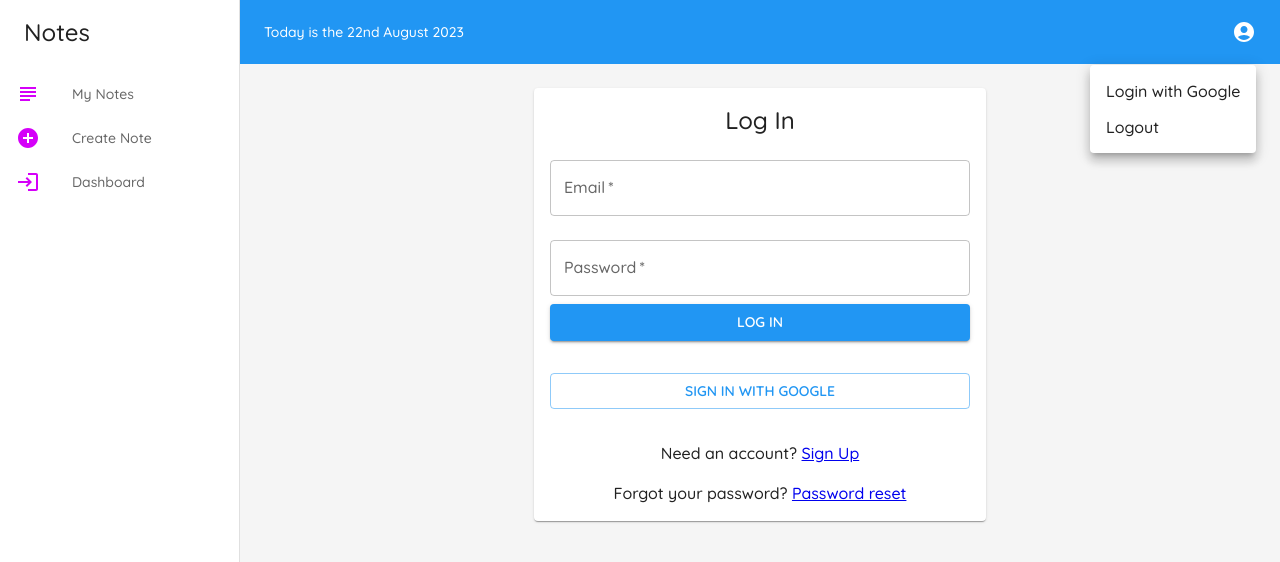
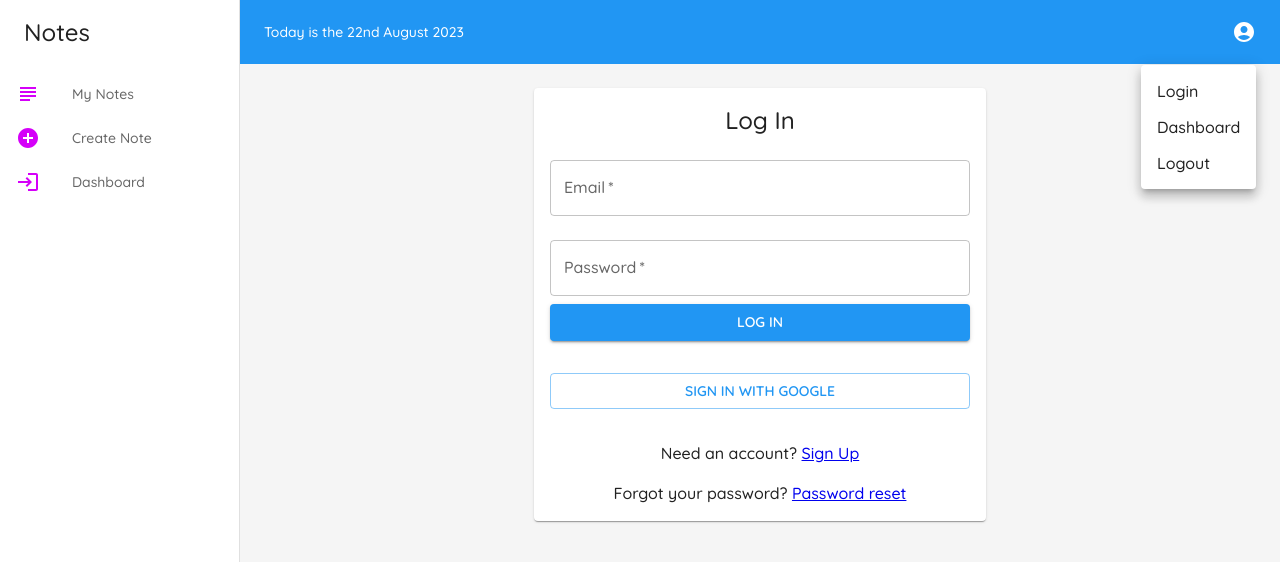
Before and after one commit to GrzegorzPacewicz/typenotes, a React (Vite) app: page /#/login in a window 1280 px wide. Both pictures are taken after a click on the button "User menu". Shown: the top 562 px of the page. Built offline with nearby package versions, Linux system fonts and the light colour scheme; no server answers.

Commit message:
Header changed. Added Dashboard. Removed login with google. Logout function changed to auth hook

```diff
--- a/src/components/Layout/Header.tsx
+++ b/src/components/Layout/Header.tsx
@@ -2,15 +2,15 @@ import React, { useState } from 'react';
 import { Box, IconButton, Menu, MenuItem, Tooltip, Typography } from "@mui/material";
 import { format } from "date-fns";
 import { AccountCircle } from "@mui/icons-material";
-import { signInWithPopup } from "firebase/auth";
-import { auth, GoogleProvider } from "../../config/firebase";
 import { useAuth } from "../../contexts/AuthContext";
 import { StyledDate } from "./styled";
+import { useNavigate } from "react-router-dom";
 
 const Header: React.FC = () => {
     const [anchorElUser, setAnchorElUser] = useState<null | HTMLElement>(null);
-    const { logout } = useAuth();
+    const {logout} = useAuth();
     const [error, setError] = useState("");
+    const navigate = useNavigate();
 
     const handleOpenUserMenu = (event: React.MouseEvent<HTMLElement>) => {
         setAnchorElUser(event.currentTarget);
@@ -20,40 +20,31 @@ const Header: React.FC = () => {
         setAnchorElUser(null);
     };
 
-    const loginWithGoogle = async () => {
-        handleCloseUserMenu();
+    async function handleLogout() {
+        setError("")
+
         try {
-            await signInWithPopup(auth, GoogleProvider);
-            window.location.reload();
+            await logout()
+            navigate("/login")
         } catch (error) {
-            console.error(error);
+            setError("Failed to log out")
         }
-    };
-
-    const logoutFromAccount = async () => {
-        handleCloseUserMenu();
-        try {
-            await logout();
-            window.location.reload();
-        } catch (error) {
-            setError( "Failed to log out");
-        }
-    };
+    }
 
     return (
-        <Box sx={{ width: '100%', display: 'flex', alignItems: 'center', justifyContent: 'space-around' }}>
-            <StyledDate variant="body2" sx={{ mr: 2 }}>
+        <Box sx={{width: '100%', display: 'flex', alignItems: 'center', justifyContent: 'space-around'}}>
+            <StyledDate variant="body2" sx={{mr: 2}}>
                 Today is the {format(new Date(), `do MMMM Y`)}
             </StyledDate>
 
-            <Box sx={{ flexGrow: 0 }}>
-                <Tooltip title="Open settings">
-                    <IconButton onClick={handleOpenUserMenu} sx={{ p: 0 }} color="inherit">
-                        <AccountCircle />
+            <Box sx={{flexGrow: 0}}>
+                <Tooltip title="User menu">
+                    <IconButton onClick={handleOpenUserMenu} sx={{p: 0}} color="inherit">
+                        <AccountCircle/>
                     </IconButton>
                 </Tooltip>
                 <Menu
-                    sx={{ mt: '45px' }}
+                    sx={{mt: '45px'}}
                     id="menu-appbar"
                     anchorEl={anchorElUser}
                     anchorOrigin={{
@@ -68,10 +59,13 @@ const Header: React.FC = () => {
                     open={Boolean(anchorElUser)}
                     onClose={handleCloseUserMenu}
                 >
-                    <MenuItem onClick={loginWithGoogle}>
-                        <Typography>Login with Google</Typography>
+                    <MenuItem onClick={() => navigate('/login')}>
+                        <Typography>Login</Typography>
                     </MenuItem>
-                    <MenuItem onClick={logoutFromAccount}>
+                    <MenuItem onClick={() => navigate('/dashboard')}>
+                        <Typography>Dashboard</Typography>
+                    </MenuItem>
+                    <MenuItem onClick={handleLogout}>
                         <Typography>Logout</Typography>
                     </MenuItem>
                 </Menu>
```
